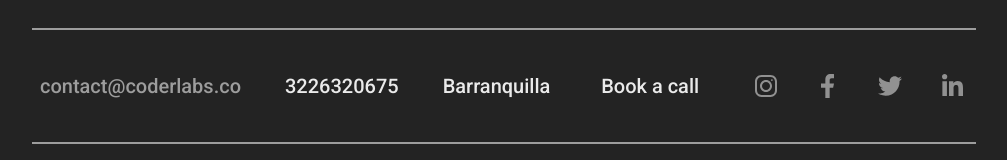
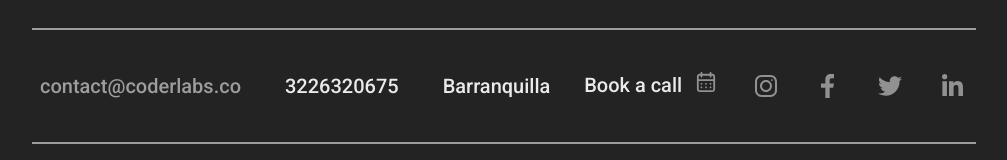
Before and after one commit to contentcraftstudio/Coderlabs-web-2.0, a Next.js app: page / in a window 1280 px wide. Shown: the part 9464-9624 px from the top of the page, without its empty margins (136-1143 px from the left). Built offline with nearby package versions, Linux system fonts and the light colour scheme.

Commit message:
Change::Footer.tsx

```diff
--- a/components/Footer.tsx
+++ b/components/Footer.tsx
@@ -81,10 +81,15 @@ function Lg() {
             Barranquilla
           </p>
         </div>
-        <div className='md:text-center py-0'>
-          <p className='font-primary text-[20px] font-medium text-gray-100 '>
+        <div className='md:text-center flex flex-row items-center gap-[14px] sm:mb-[10px]'>
+          <p className='h-[22px] font-primary text-[20px] font-medium text-gray-100 '>
             Book a call
           </p>
+          <Image
+            src={calendar}
+            alt='coderlabs'
+            className='self-end w-[20px] h-[20px]'
+          />
         </div>
         <div className='flex justify-between gap-[30px] items-center'>
           <a href='https://www.instagram.com/coderlabs_/' target='_blank'>
```
